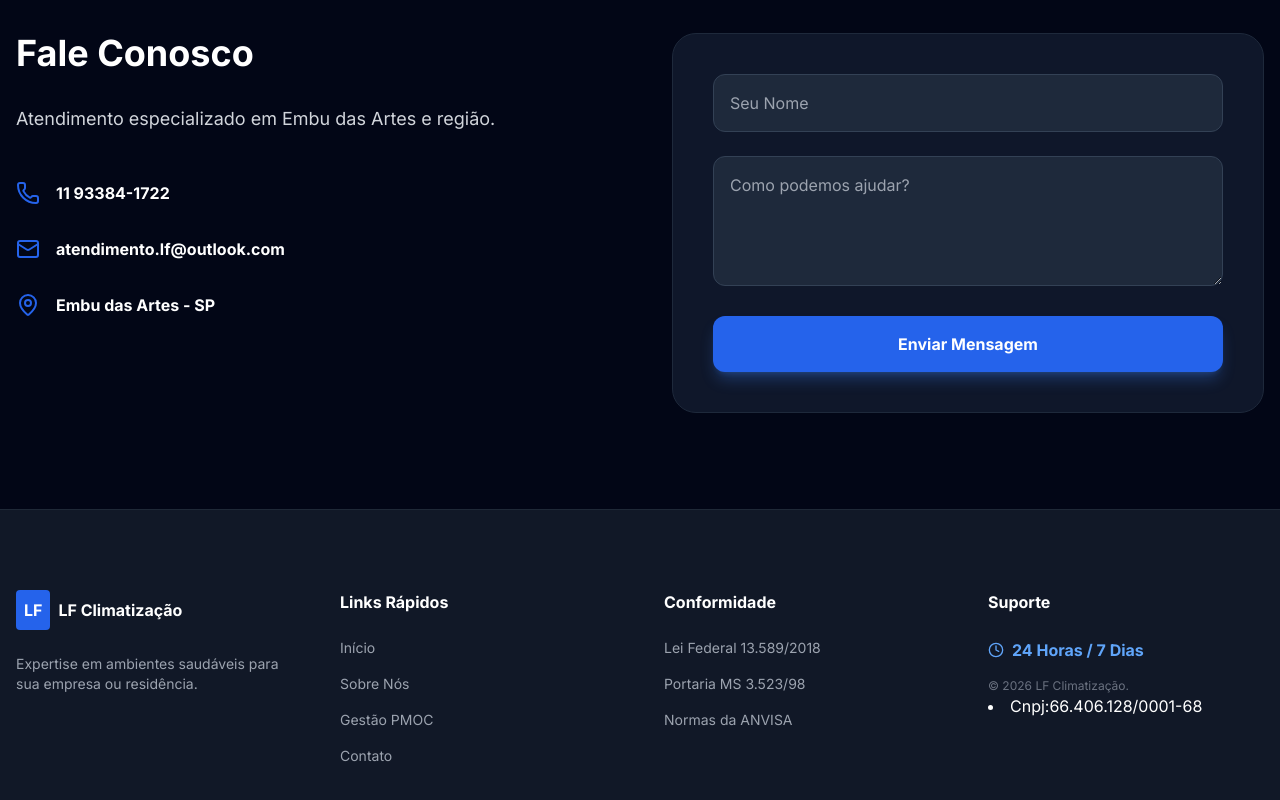
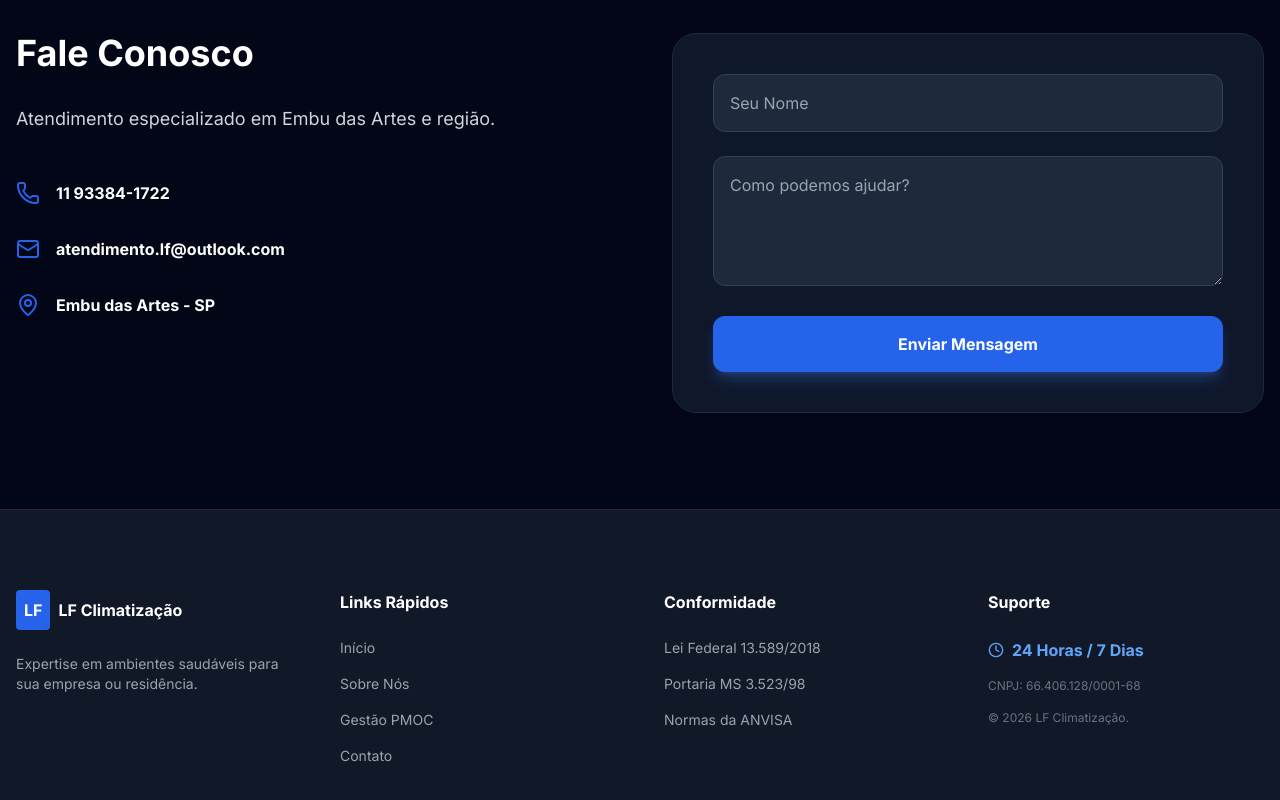
Before and after one commit to luisfernandopereira814-star/meu-site-lf-, a React (Vite) app: page / in a window 1280 px wide. Shown: the part 3678-4478 px from the top of the page. Built offline with nearby package versions, Linux system fonts and the light colour scheme.

Commit message:
Update App.tsx

```diff
--- a/App.tsx
+++ b/App.tsx
@@ -457,13 +457,20 @@ const Footer = () => (
         </ul>
       </div>
       <div>
-        <h4 className="font-bold mb-6">Suporte</h4>
-        <div className="flex items-center justify-center md:justify-start gap-2 text-blue-400">
-          <Clock size={16} />
-          <span className="font-bold">24 Horas / 7 Dias</span>
-        </div>
-        <p className="mt-4 text-gray-500 text-xs">© {new Date().getFullYear()} LF Climatização.</p>
-         <li>Cnpj:66.406.128/0001-68</li>
+      <h4 className="font-bold mb-6">Suporte</h4>
+
+<div className="flex items-center justify-center md:justify-start gap-2 text-blue-400">
+  <Clock size={16} />
+  <span className="font-bold">24 Horas / 7 Dias</span>
+</div>
+
+<ul className="mt-4 text-gray-500 text-xs">
+  <li>CNPJ: 66.406.128/0001-68</li>
+</ul>
+
+<p className="mt-4 text-gray-500 text-xs">
+  © {new Date().getFullYear()} LF Climatização.
+</p>
       </div>
     </div>
   </footer>
```
